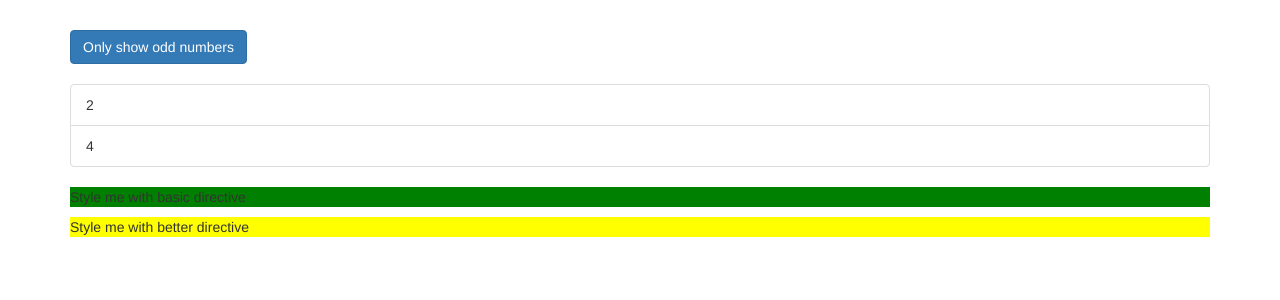
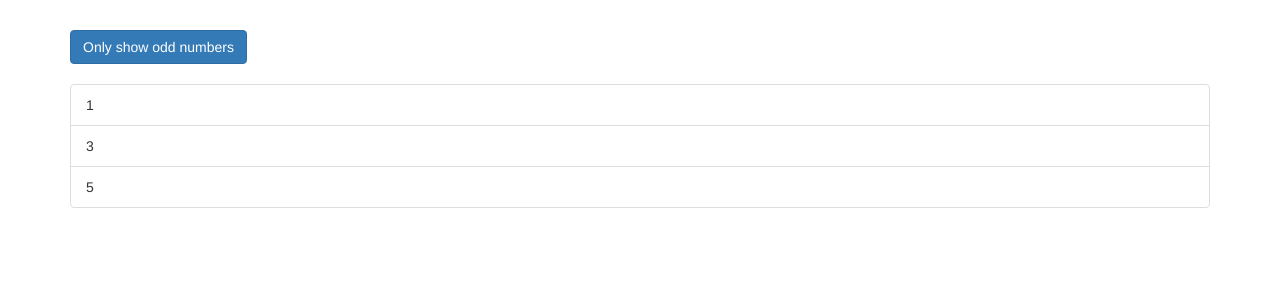
Before and after one commit to psanti93/angular-directives-lesson, an Angular app: page / in a window 1280 px wide. Shown: the top 300 px of the page. Built offline with nearby package versions, Linux system fonts and the light colour scheme.

Commit message:
Creating a custom structural directive, structural directive like *ngFor

```diff
--- a/src/app/app.component.html
+++ b/src/app/app.component.html
@@ -5,7 +5,7 @@
         class="btn btn-primary"
         (click)="onlyOdd = !onlyOdd">Only show odd numbers</button>
       <br><br>
-      <ul class="list-group">
+      <!-- <ul class="list-group">
         <div *ngIf="onlyOdd">
         <li
           class="list-group-item"
@@ -13,9 +13,10 @@
           [ngStyle]="{backgroundColor: odd % 2 !==0 ?'yellow': 'transparent'}"
           *ngFor="let odd of oddNumbers">
           {{odd}}
-        </li> <!-- Make the odd numbers red-->
+        </li>
       </div>
-    <div *ngIf="!onlyOdd">
+
+      <div *ngIf="!onlyOdd">
         <li
           class="list-group-item"
           [ngClass]="{odd: even %2 !== 0}"
@@ -29,7 +30,15 @@
       <div appBetterHighlight [defaultColor]="'yellow'"[highlightColor]="'red'">Style me with better directive</div>
       <ng-template [ngIf]="onlyOdd">
         <p>Only odd</p>
-      </ng-template>
+      </ng-template> -->
+      <!-- the * transforms the dom into <ng-template> -->
+      <div *appUnless="onlyOdd">
+        <div class="list-group">
+        <li class="list-group-item" *ngFor="let odd of oddNumbers">
+          {{odd}}
+        </li>
+        </div>
+      </div>
     </div>
   </div>
 </div>
--- a/src/app/app.module.ts
+++ b/src/app/app.module.ts
@@ -6,12 +6,14 @@ import { FormsModule } from '@angular/forms';
 import { AppComponent } from './app.component';
 import { BasicHighlightDirective } from './basic-highlight/basic-highlight.directive';
 import { BetterHighlightDirective } from './better-highlight/better-highlight.directive';
+import { UnlessDirective } from './unless.directive';
 
 @NgModule({
   declarations: [
     AppComponent,
     BasicHighlightDirective,
-    BetterHighlightDirective
+    BetterHighlightDirective,
+    UnlessDirective
   ],
   imports: [
     BrowserModule,
--- /dev/null
+++ b/src/app/unless.directive.ts
@@ -0,0 +1,20 @@
+import { Directive, Input, TemplateRef, ViewContainerRef} from '@angular/core';
+
+@Directive({
+  selector: '[appUnless]'
+})
+export class UnlessDirective {
+  // this is a propert but a setter of a the property has to have the same attribute as the selector
+  @Input() set appUnless (condition: boolean){
+    // if it's true show what's inside the template
+    if(!condition){
+      this.vcRef.createEmbeddedView(this.templateRef);
+    }else{
+      this.vcRef.clear();
+    }
+ }
+  constructor(private templateRef: TemplateRef<any>, private vcRef: ViewContainerRef) {
+
+  }
+
+}
```
